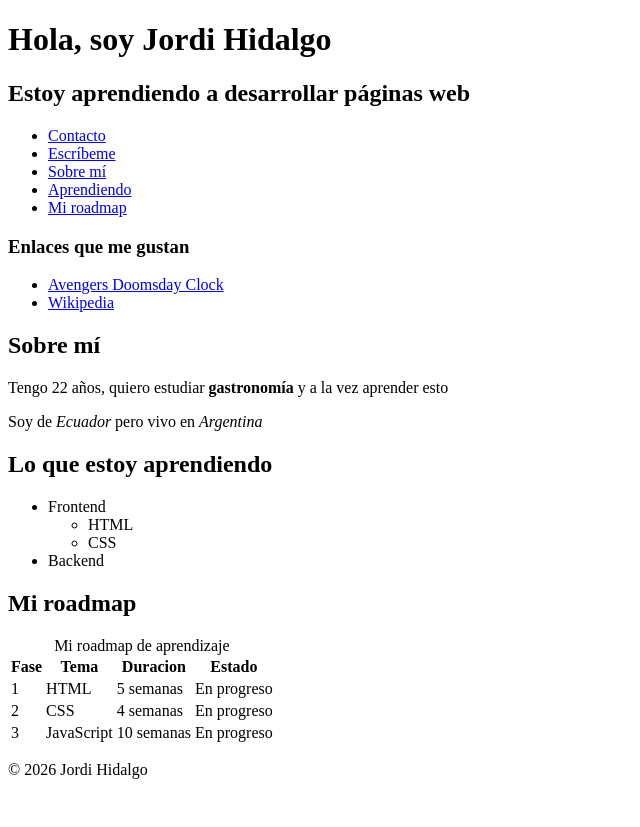
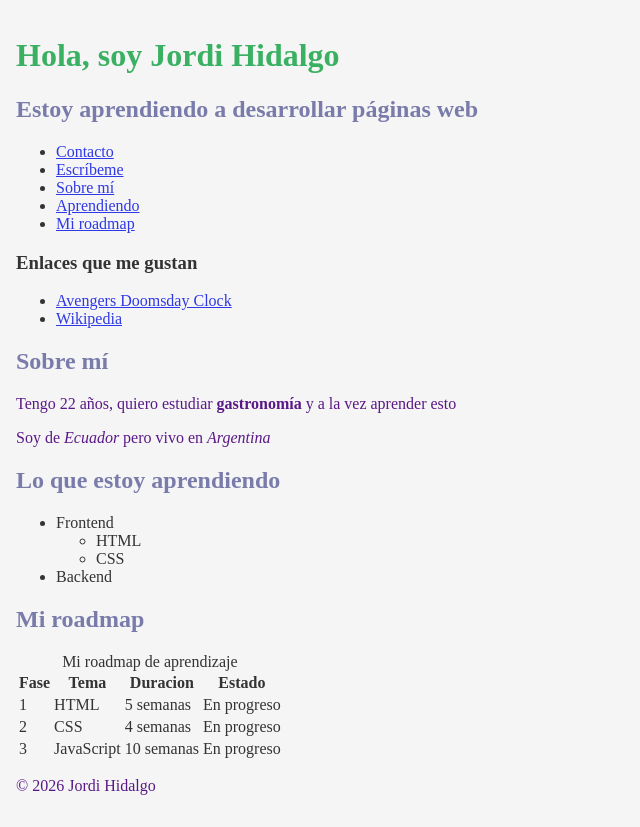
Before and after one commit to jordihidalgomorales/mi-portafolio, a plain HTML site: page index.html in a window 1280 px wide. Shown: the whole page, without its empty margins (0-640 px from the left). Before the commit the page ends 800 px from the top, so only its background shows below. Drawn offline with Linux system fonts and the light colour scheme.

Commit message:
agrego estilos.css con mis primeros estilos

```diff
--- /dev/null
+++ b/estilos.css
@@ -0,0 +1,21 @@
+body {
+  font-familiy: Arial, sans-serif;
+  color: #333333;
+  background-color: #f5f5f5;
+  margin: 0;
+  padding: 1rem;
+}
+
+h1 {
+  color: rgb(58, 176, 98);
+}
+
+a {
+  color: rgb(47, 56, 230);
+}
+h2 {
+  color: rgb(121, 123, 170);
+}
+p {
+  color: rgb(90, 24, 135);
+}
--- a/index.html
+++ b/index.html
@@ -4,6 +4,7 @@
     <meta charset="UTF-8" />
     <meta name="viewport" content="width=device-width, initial-scale=1.0" />
     <title>Jordi Hidalgo | Desarrollador Web</title>
+    <link rel="stylesheet" href="estilos.css" />
   </head>
   <body>
     <header>
```
Also changed, not shown: contacto.html (+1 -0 lines).
